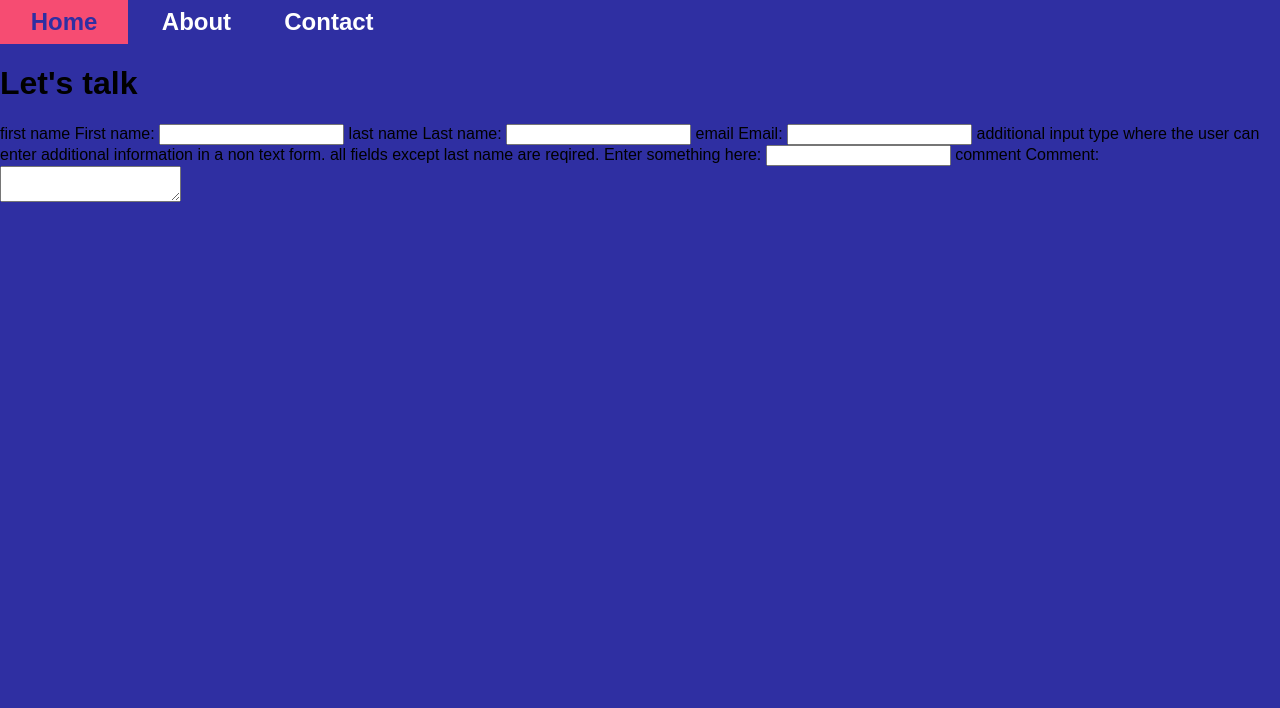
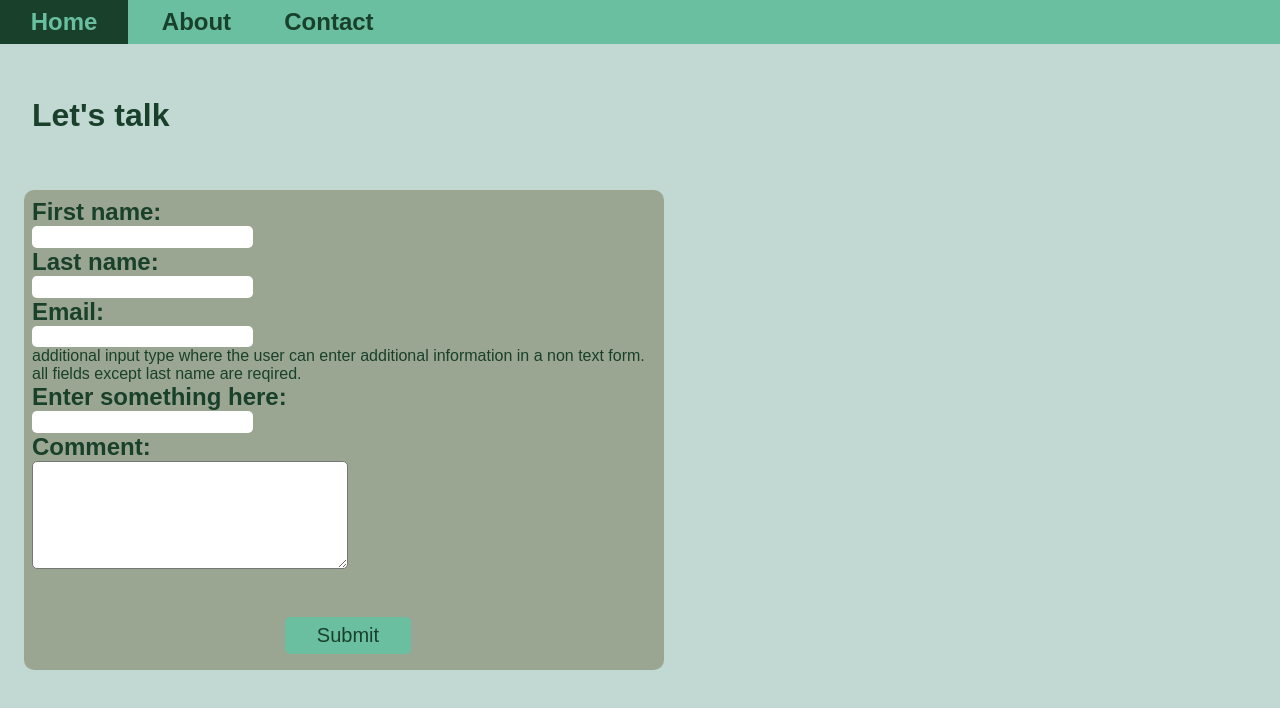
Before and after one commit to TalRozenblat/itcPreCourse, a plain HTML site: page contact.html in a window 1280 px wide. Drawn offline with Linux system fonts and the light colour scheme.

Commit message:
updated styling, added submit button to form

```diff
--- a/contact.html
+++ b/contact.html
@@ -15,27 +15,30 @@
             <li><a href="./contact.html">Contact</a></li>
         </ul>
       </nav>
-      <h1>Let's talk</h1>
+      <h1 id="letsTalk">Let's talk</h1>
       <form>
 
-        first name
         <label for="firstName">First name:</label>
         <input required type="text" id="firstName" name = "firstName">
-        last name
+
         <label for="lastName">Last name:</label>
         <input type="text" id="lastName" name = "lastName">
-        email
+
         <label for="email">Email:</label>
-        <input type="email" id="email" name = "email">
+        <input required type="email" id="email" name = "email">
 
         additional input type where the user can enter additional information in a non text form.
         all fields except last name are reqired.
         <label for="mytext">Enter something here:</label>
-        <input type="text" id="mytext">
+        <input required type="text" id="mytext">
 
-        comment
+
         <label for="comment">Comment:</label>
-        <textarea id="comment"></textarea name>
+        <textarea required id="comment"></textarea>
+
+        <div class="submitWrapper btns">
+          <button class ="btn" id="submitBtn" type="submit">Submit</button>
+        </div>
 
       </form>
 </body>
--- a/itcprecourse.js
+++ b/itcprecourse.js
@@ -1,4 +1,4 @@
-const GITHUB_URL = "https://api.github.com/users/IsraelTechChallengeITC";
+const GITHUB_URL = "https://api.github.com/users/TalRozenblat";
 
 fetch(GITHUB_URL)
   .then(function(response) {
--- a/style.css
+++ b/style.css
@@ -4,12 +4,14 @@
 
 body {
   /*background-image: linear-gradient(to bottom right, lightgray, white);*/
-  background-color:#2F2FA2;
+  background-color:#C1D9D2;
   font-family: sans-serif;
   font-size: 16px;
   height: 100vh;
   margin: 0;
   padding: 0;
+  color: #19402A;
+
 }
 
 .button {
@@ -75,7 +77,8 @@ nav ul{
   list-style-type: none;
   padding: 0;
   margin: 0;
-  background-color: #2F2FA2;
+  background-color: #69BFA0;
+
 }
 
 nav li{
@@ -83,12 +86,11 @@ nav li{
   display: inline-block;
   width: 8rem;
 
-
 }
 
 nav li a{
   font-size: 1.5rem;
-  color: white;
+  color: #19402A;
   font-weight: bold;
   text-decoration: none;
   display: block;
@@ -96,8 +98,32 @@ nav li a{
 }
 
 nav li a:hover{
-  background-color: #F64C72;
-  color:#2F2FA2;
+  background-color: #19402A;
+  color:#69BFA0;
+
+}
+
+#clickable{
+  margin:0;
+  padding-left: 0;
+  width:24rem;
+  display:flex;
+  flex-flow: row nowrap;
+  justify-content: center;
+}
+
+
+.clickable ul{
+  list-style-type: none;
+  display: flex;
+  justify-content: space-between;
+  width:40%;
+  margin-right:2.5rem;
+}
+
+.clickable ul li a{
+  color: #19402A;
+  text-decoration: none;
 
 }
 
@@ -109,8 +135,8 @@ nav li a:hover{
 }
 
 .btn {
-  background-color: #0074d9;
-  color: white;
+  background-color:  #69BFA0;
+  color:#19402A;
   font-size: 20px;
   padding: 5px 20px;
   border-color: transparent;
@@ -123,8 +149,8 @@ nav li a:hover{
 }
 
 .btn:disabled {
-  background-color:#2F2FA2;
-  color: #2F2FA2;
+  background-color:#C1D9D2;
+  color: #C1D9D2;
   cursor:default;
 
 }
@@ -155,4 +181,58 @@ nav li a:hover{
 
 section{
   margin-left: 2rem;
+  margin-right: 2rem;
 }
+
+form{
+  display:flex;
+  flex-flow: column nowrap;
+  border: 3px #9AA692;
+  width: 50%;
+  background-color: #9AA692;
+  border-radius: 10px;
+  margin: 1.5rem 0 0 1.5rem;
+  padding: 0.5rem 0 0 0.5rem;
+  height:30rem;
+}
+
+label{
+  font-weight: bold;
+  font-size: 1.5rem;
+}
+
+input{
+  width: 35%;
+  height: 7%;
+  border-radius: 5px;
+  border:0px;
+}
+
+textarea{
+  width: 50%;
+  height: 10rem;
+  margin-bottom: 3rem;
+  font-size: 0.8rem;
+  padding: 10px;
+  border-radius: 5px;
+}
+
+#letsTalk {
+  padding: 2rem;
+}
+
+#submitBtn{
+  width: 20%;
+  margin-bottom:1rem;
+
+}
+
+.submitWrapper{
+  display:flex;
+  flex-flow: row nowrap;
+  justify-content: center;
+  margin:0;
+  padding:0;
+
+
+}
```
Also changed, not shown: index.html (+5 -5 lines).
